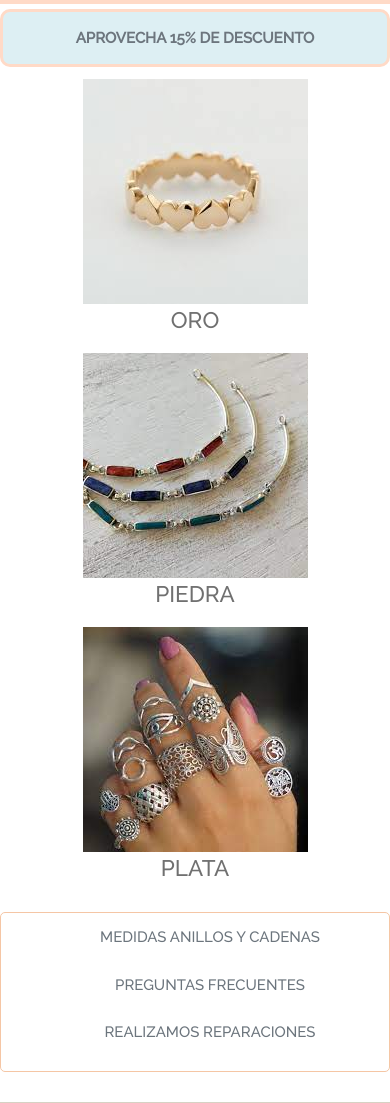
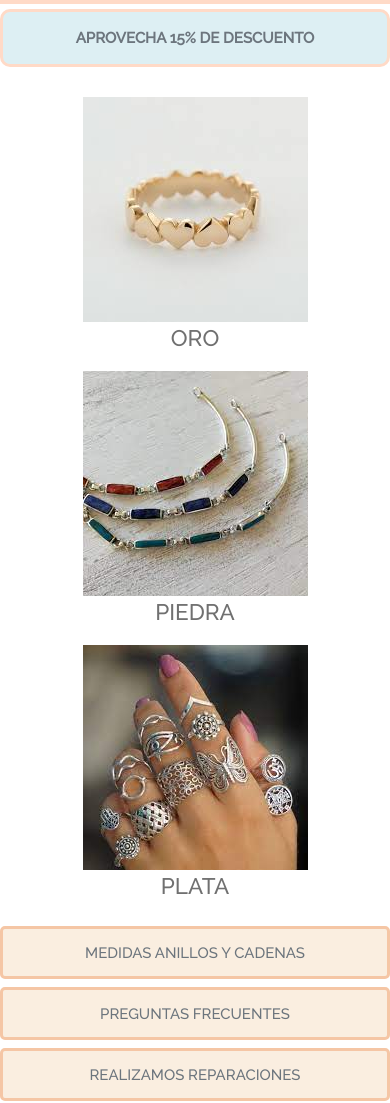
Before and after one commit to Natybosisio/Proyecto-Maca-Joyas, a website: page index.html in a window 390 px wide. Shown: the part 226-1329 px from the top of the page. Drawn offline with nearby package versions, Linux system fonts and the light colour scheme.

Commit message:
modificación de estilo en aside index

```diff
--- a/index.html
+++ b/index.html
@@ -55,7 +55,7 @@
     <header class="header">
 
         <nav class="navbar navbar-expand-lg navbar-light">
-            <div class="container-fluid d-flex justify-content-around">
+            <div class="container-fluid d-flex justify-content-center">
                 <div class="titulo-marca d-flex flex-column align-items-center">
                     <a class="navbar-brand d-flex justify-content-center" href="index.html"><img id="logo" class="animate__animated animate__bounce"
                             src="SRC/IMAGENES/Imagenes-no-mercaderia/M-01.png" alt="maca-joyas-logo">
--- a/scss/componentes/_index.scss
+++ b/scss/componentes/_index.scss
@@ -9,7 +9,7 @@
     }
 
     @include flexbox(flex, row wrap, center);
-    margin: 0.8em;
+    margin-top: 2em;
     .posicion {
         display: flex;
         flex-direction: column;
@@ -49,20 +49,33 @@
 
 
 .listado-aside {
-    border: 1px solid nth($color, 7);
-    border-radius: 5px;
+
     text-align: center;
+
+
     ul {
         @media screen and (max-width: 480px) {
             @include flexbox(flex, column wrap, center);
+            padding: 0;
+
         }
         @include flexbox(flex, row wrap, center);
+
+
         li {
             @media screen and (max-width: 480px) {
                 font-size: 1em;
+                width: 100%;
             }
             padding: 0.8em;
             font-size: 1.5em;
+            border: 3px solid nth($color, 7);
+            border-radius: 5px;
+         margin-top: 0.5em;
+            width: 60%;
+
+
+            background-color: nth($color, 28) ;
         }
 
     }
```
Also changed, not shown: SRC/Page/iniciosesion.html (+1 -1 lines), SRC/Page/medidas.html (+1 -1 lines), SRC/Page/oro.html (+1 -1 lines), SRC/Page/piedras.html (+1 -1 lines), SRC/Page/plata.html (+1 -1 lines), SRC/Page/preguntas.html (+1 -1 lines), SRC/Page/promociones.html (+1 -1 lines), SRC/Page/registro.html (+1 -1 lines), SRC/Page/sobremi.html (+1 -1 lines), CSS/style.css, 1 other file.
